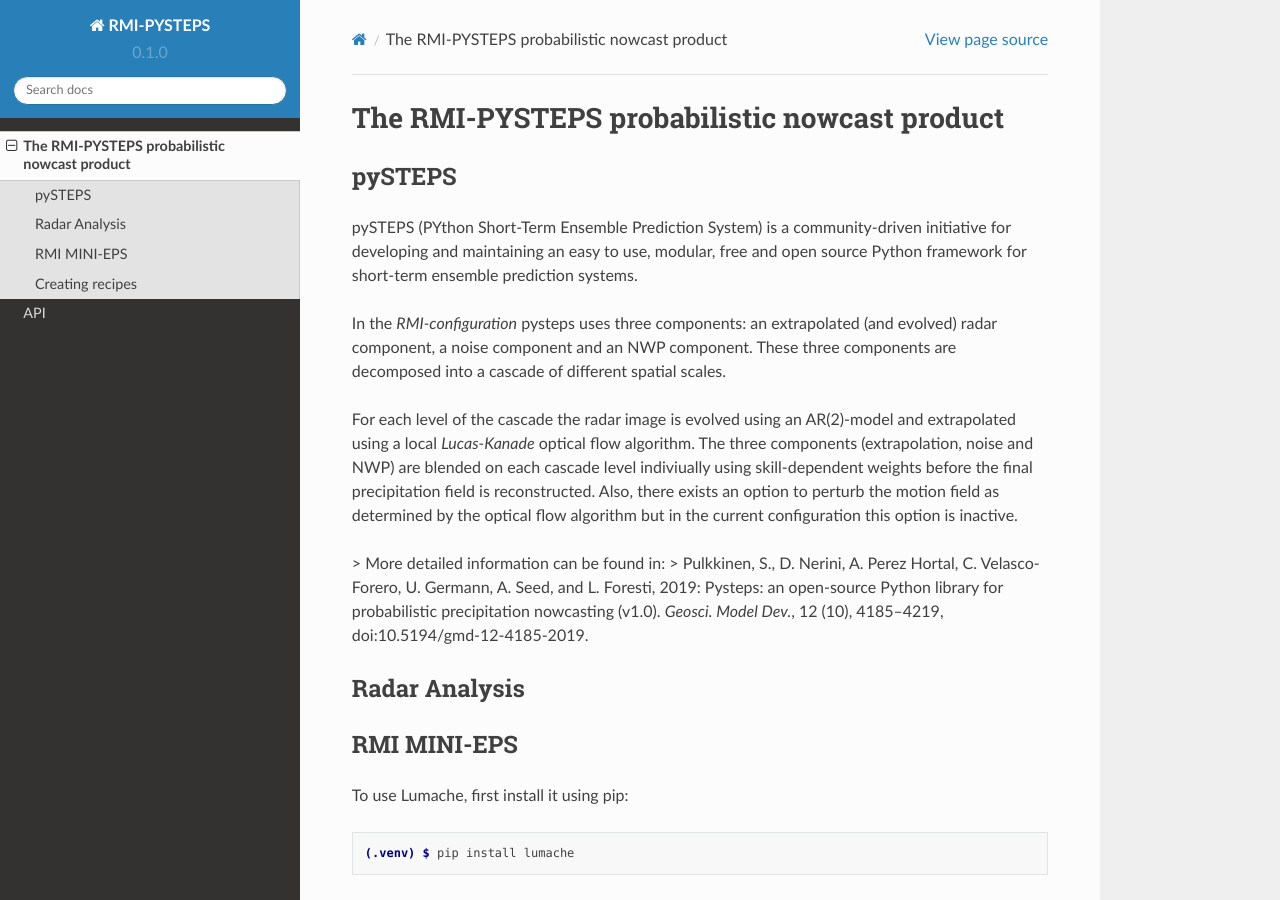
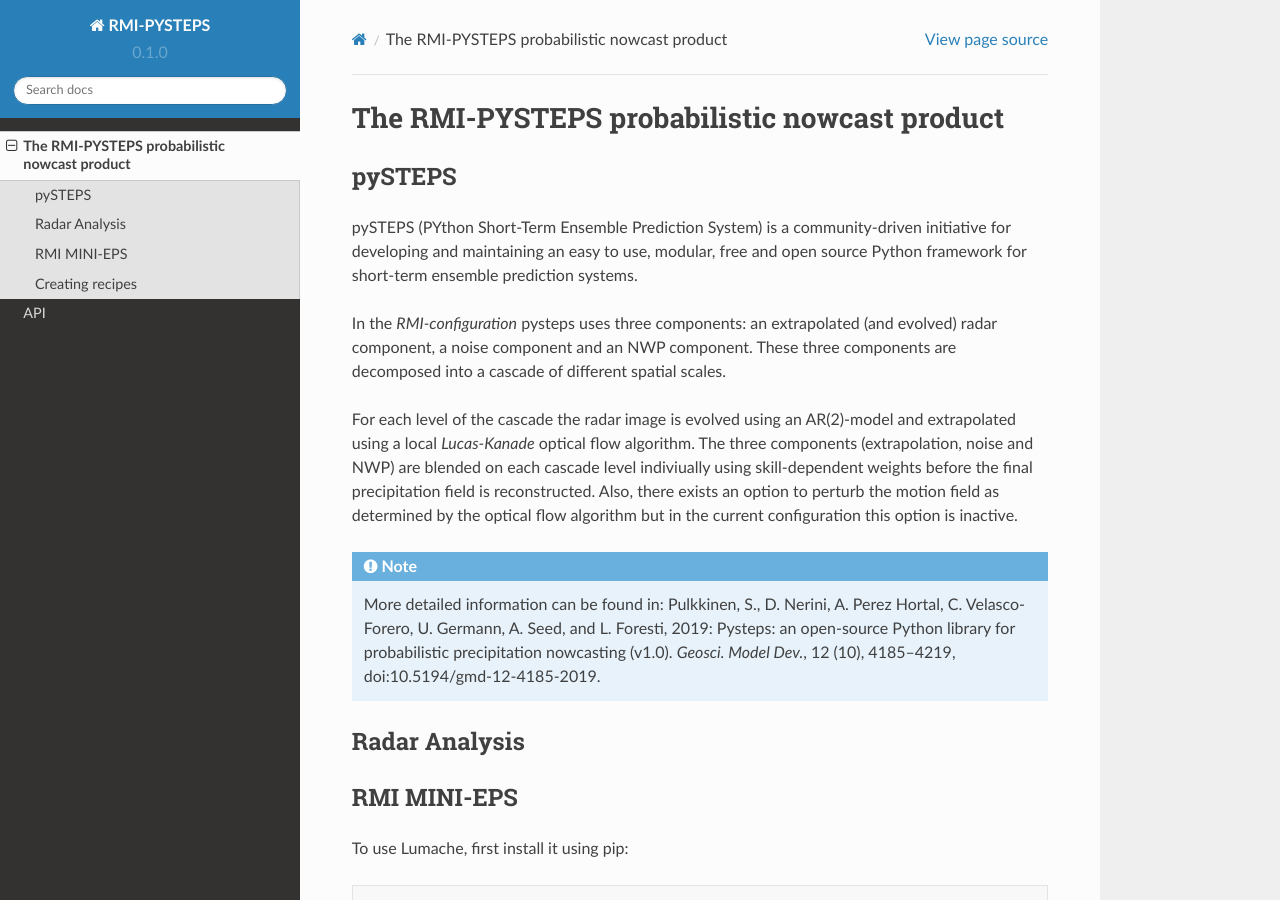
Before and after one commit to mpvginde/pySTEPS-BE, a Sphinx documentation site: the page built from docs/source/product.rst, in a window 1280 px wide and 900 px high. Built offline with Sphinx 7.4.7 and the Read the Docs theme 2.0.0, drawn with Linux system fonts in a browser that asks for light colours; some of the changed lines change nothing that is shown.

Commit message:
Update product.rst

```diff
--- a/docs/source/product.rst
+++ b/docs/source/product.rst
@@ -15,8 +15,9 @@
 The three components (extrapolation, noise and NWP) are blended on each cascade level indiviually using skill-dependent weights before the final precipitation field is reconstructed.
 Also, there exists an option to perturb the motion field as determined by the optical flow algorithm but in the current configuration this option is inactive.
 
-> More detailed information can be found in:
-> Pulkkinen, S., D. Nerini, A. Perez Hortal, C. Velasco-Forero, U. Germann, A. Seed, and L. Foresti, 2019: Pysteps: an open-source Python library for probabilistic precipitation nowcasting (v1.0). *Geosci. Model Dev.*, 12 (10), 4185–4219, doi:10.5194/gmd-12-4185-2019.
+.. note::
+   More detailed information can be found in:
+   Pulkkinen, S., D. Nerini, A. Perez Hortal, C. Velasco-Forero, U. Germann, A. Seed, and L. Foresti, 2019: Pysteps: an open-source Python library for probabilistic precipitation nowcasting (v1.0). *Geosci. Model Dev.*, 12 (10), 4185–4219, doi:10.5194/gmd-12-4185-2019.
 
 .. _radar:
 
```
